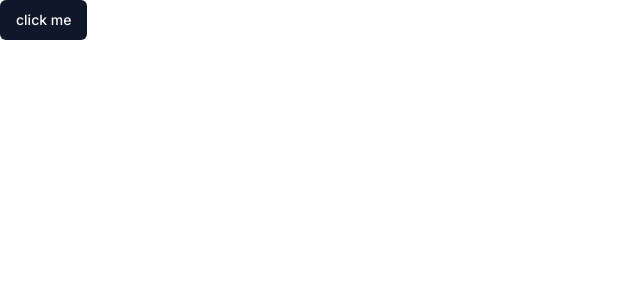
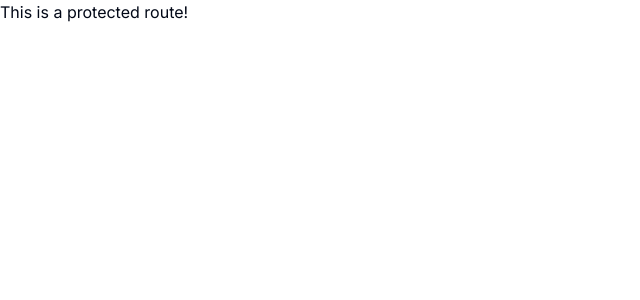
Before and after one commit to AnaniyaLegesse/finance-app, a Next.js app: page / in a window 1280 px wide. Shown: the top 300 px of the page, without its empty margins (0-640 px from the left). Built offline with nearby package versions, Linux system fonts and the light colour scheme.

Commit message:
setting up clerk

```diff
--- a/app/page.tsx
+++ b/app/(dashboard)/page.tsx
@@ -3,8 +3,8 @@
 
 export default function Home() {
   return(
-    <Button>
-      click me
-    </Button>
+    <div>
+      This is a protected route!
+    </div>
   );
 }
--- a/app/layout.tsx
+++ b/app/layout.tsx
@@ -1,6 +1,8 @@
 import type { Metadata } from "next";
 import { Inter } from "next/font/google";
 import "./globals.css";
+import { ClerkProvider } from "@clerk/nextjs";
+
 
 const inter = Inter({ subsets: ["latin"] });
 
@@ -15,8 +17,10 @@
   children: React.ReactNode;
 }>) {
   return (
-    <html lang="en">
-      <body className={inter.className}>{children}</body>
-    </html>
+    <ClerkProvider>
+      <html lang="en">
+        <body className={inter.className}>{children}</body>
+      </html>
+    </ClerkProvider>
   );
 }
--- a/package.json
+++ b/package.json
@@ -9,6 +9,7 @@
     "lint": "next lint"
   },
   "dependencies": {
+    "@clerk/nextjs": "^5.3.1",
     "@radix-ui/react-slot": "^1.1.0",
     "class-variance-authority": "^0.7.0",
     "clsx": "^2.1.1",
```
Also changed, not shown: middleware.ts (added, +12 -0 lines), 1 other file (tests, documents, lock files or other folders).
